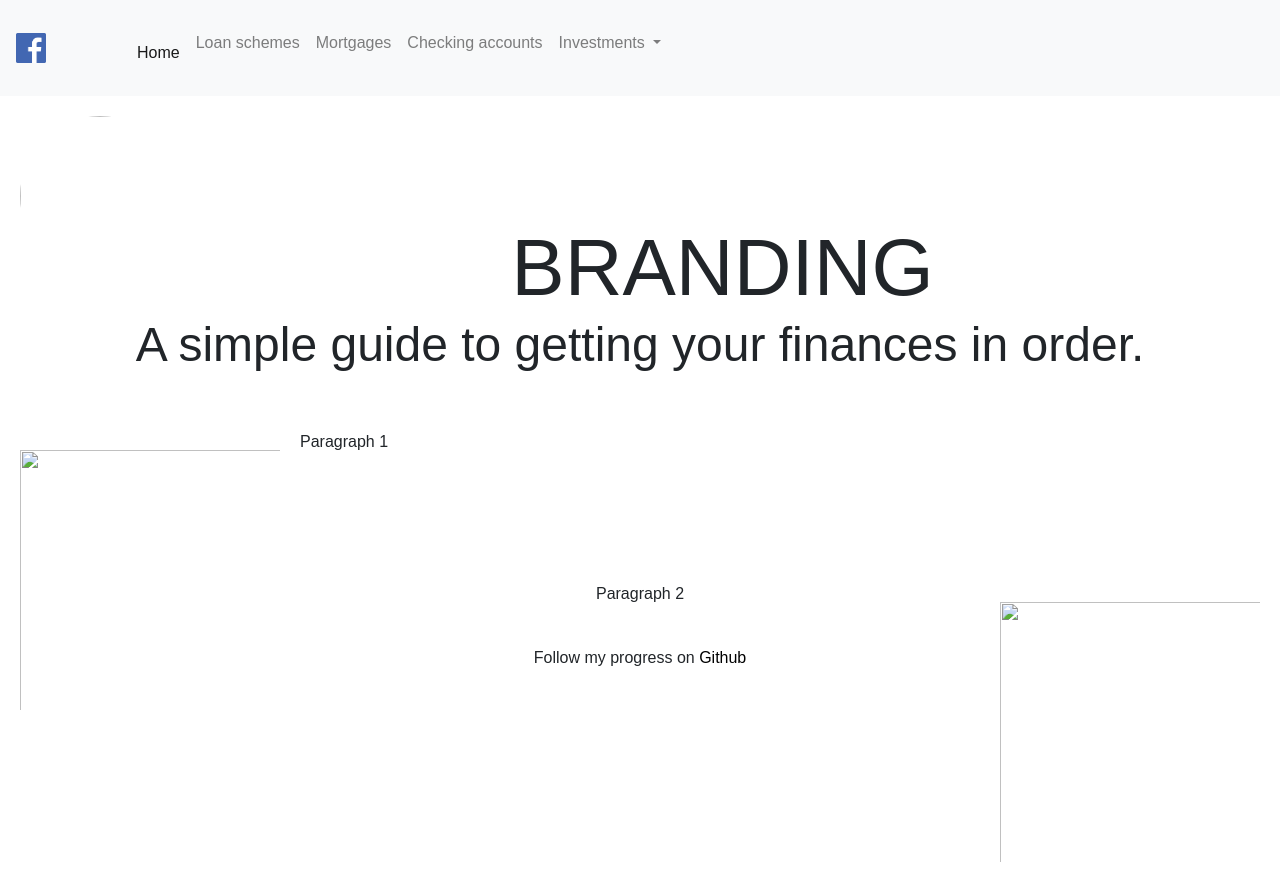
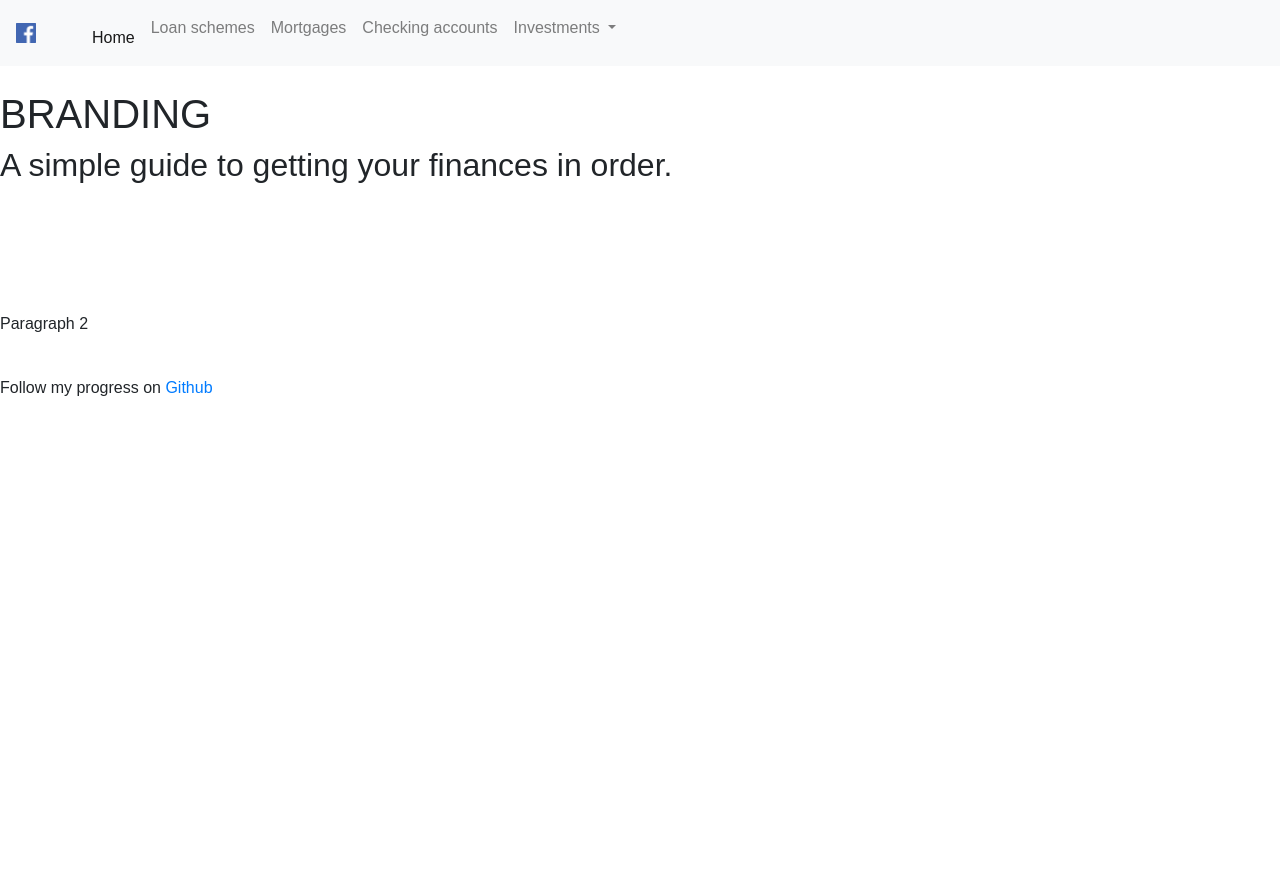
Before and after one commit to niamhxoc/wackathon-master, a plain HTML site: page landingpage.html in a window 1280 px wide. After the commit the page ends 800 px from the top, so only its background shows below. Drawn offline with nearby package versions, Linux system fonts and the light colour scheme; files whose address does not match are found by name.

Commit message:
front page

```diff
--- a/css/styles.css
+++ b/css/styles.css
@@ -2,78 +2,3 @@ body {
     font-family: arial;
     background-color: (#DFDBE3);
 }
-
-div {
-    min-height: 10vh;
-    width: 100vw;
-}
-h1 {
-    font-size: 5em;
-    text-align: center;
-    margin-left: 35px;
-    margin-right: 35px;
-    margin-top: 100px;
-    margin-bottom: 0px;
-}
-h2 {
-   font-size: 3em;
-   text-align: center;
-   margin-left: 35px;
-   margin-right: 35px;
-}
-h3 {
-   text-align: center;
-}
-img#portrait {
-    display: block;
-    padding: 20px;
-    margin: 0 auto;
-    border-radius: 130px;
-    float:left;
-}
-img#map {
-    display: block;
-    padding: 20px;
-    margin: 0 auto;
-    float: left;
-}
-img#facetime {
-    display: block;
-    padding: 20px;
-    margin: 0 auto;
-    float: right;
-}
-
-p {
-    text-align: center;
-    margin-left: 35px;
-    margin-right: 35px;
-}
-a {
-  color: rgb(0,0,0);
-}
-ol {
-  list-style: inherit;
-  padding: 5px;
-  margin-left: 35px;
-  margin-right: 50px;
-  width:80%;
-  text-align: center;
-}
-ul {
-  list-style: upper-roman;
-  padding: 5px;
-  margin-left: 35px;
-  margin-right: 50px;
-  width:80%;
-  text-align: center;
-}
-p.education {
-  text-align: center;
-  margin-left: 35px;
-  margin-right: 35px;
-}
-
-tr:hover {
-  background-color: #99003d;
-}
--- a/landingpage.html
+++ b/landingpage.html
@@ -6,7 +6,7 @@
 <body>
   <nav class="navbar navbar-expand-lg navbar-light bg-light">
   <a class="navbar-brand" href="#">
-    <img src="/Users/student/Desktop/wackathon/wackathon-master/images/fb.png" width="30" height="30" class="d-inline-block align-top" alt="">
+    <img src="/Users/student/Desktop/wackathon/wackathon-master/images/fb.png" width="20" height="20" class="d-inline-block align-top" alt="">
     <button class="navbar-toggler" type="button" data-toggle="collapse" data-target="#navbarNav" aria-controls="navbarNav" aria-expanded="false" aria-label="Toggle navigation">
       <span class="navbar-toggler-icon"></span>
     </button>
@@ -38,24 +38,15 @@
     </div>
   </nav>
   <div>
-    <img id="portrait" src="images/me.jpg" width="200px">
     <br>
     <h1> BRANDING </h1>
     <h2> A simple guide to getting your finances in order. </h2>
     <br><br>
   </div>
 
-  <div class='introduction'>
-    <img id="map" src="images/Tring.png"  width="300px">
-    Paragraph 1
-    <p>
-    </p>
-
-  </div>
 
   <div class='friends'>
     <br><br><br>
-    <img id="facetime" src="images/friends_facetime.jpg"  width="300px">
     <p>
       Paragraph 2
     </p>
```
Lines whose indentation alone changed are shown as unchanged.
